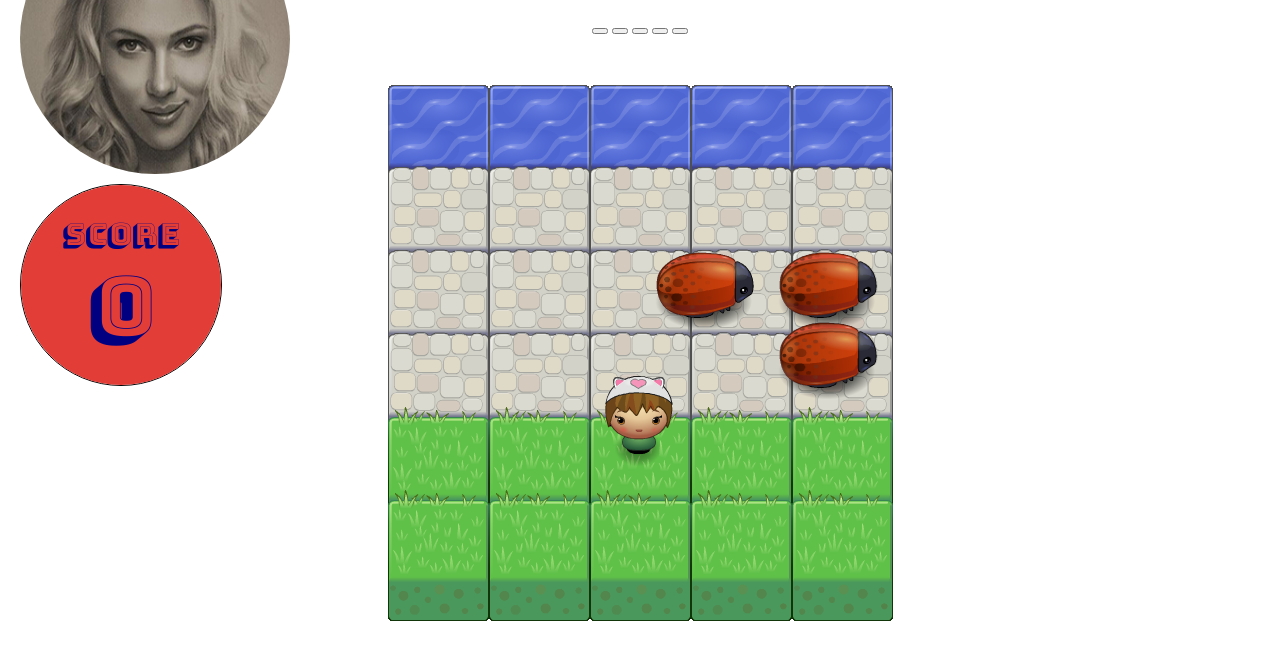
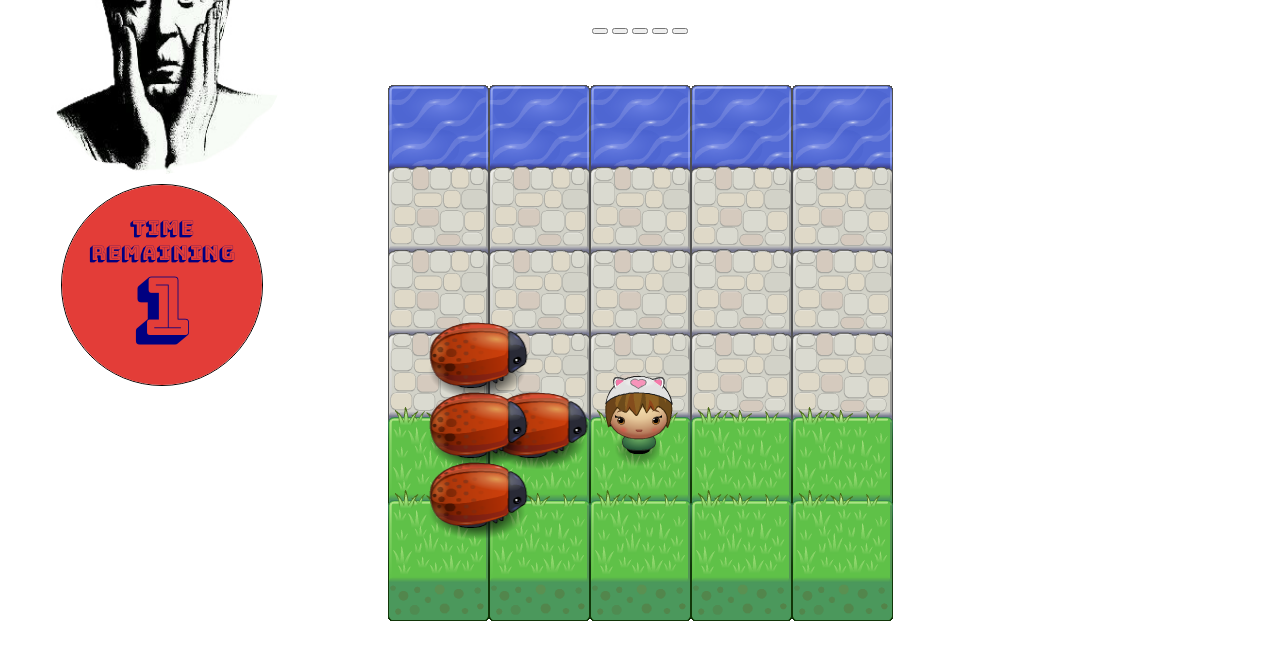
Before and after one commit to KleinTong/arcade-game, a plain HTML site: page index.html in a window 1280 px wide. Shown: the part 116-776 px from the top of the page. Drawn offline with Linux system fonts and the light colour scheme.

Commit message:
add one bug

```diff
--- a/css/style.css
+++ b/css/style.css
@@ -32,5 +32,5 @@ canvas#score {
 	border-radius: 50%;
 	position: fixed;
 	top: 300px;
-	left: 20px;
+	left: 61px;
 }
--- a/js/app.js
+++ b/js/app.js
@@ -11,10 +11,10 @@ var Enemy = function() {
     // a helper we've provided to easily load images
     this.sprite = 'images/enemy-bug.png';
     this.x = 0;
-    this.y = (Math.floor(Math.random() * 3) + 1) * 70;
+    this.y = (Math.floor(Math.random() * 5) + 1) * 70;
     this.speed = (Math.floor(Math.random() * 5) + 1) * 100;
     this.changeY = function(){
-        this.y = (Math.floor(Math.random() * 3) + 1) * 70;
+        this.y = (Math.floor(Math.random() * 5) + 1) * 70;
     };
 };
 
@@ -118,9 +118,8 @@ Player.prototype.handleInput = function(key){
 var enemyOne = new Enemy();
 var enemyTwo = new Enemy();
 var enemyThree = new Enemy();
-enemyOne.consoleY();
-enemyTwo.consoleY();
-var allEnemies = [enemyOne,enemyTwo,enemyThree];
+var enemyFour = new Enemy();
+var allEnemies = [enemyOne,enemyTwo,enemyThree,enemyFour];
 
 var player = new Player();
 
--- a/js/score.js
+++ b/js/score.js
@@ -5,10 +5,11 @@ var point = 0;
 function contextDrawing(minutes,seconds){
 	context.fillStyle = "rgba(227,61,56,1)";
 	context.fillRect(0,0,200,200);
-	context.font = '30px Bungee Shade';
+	context.font = '20px Bungee Shade';
 	context.fillStyle = 'navy';
 	context.textAlign = 'center';
-	context.fillText('score',100,60);
+	context.fillText('time',100,50);
+	context.fillText('Remaining',100,75);
 	context.font = '80px Bungee Shade';
 	context.fillText(seconds,100,150);
 }
```
